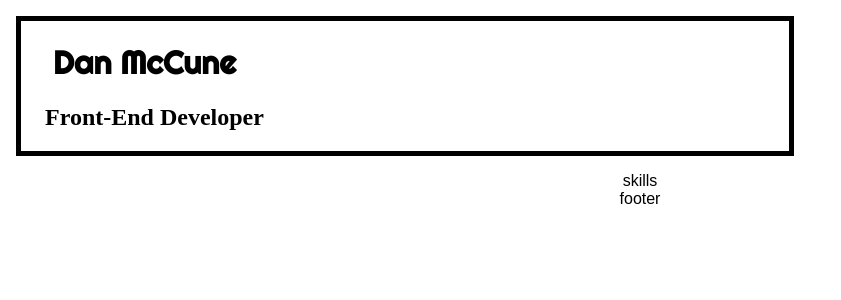
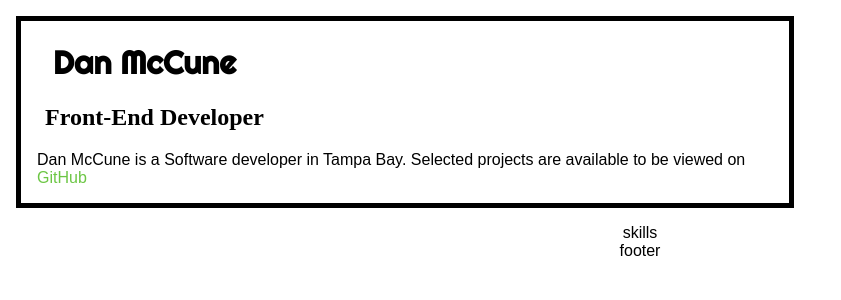
Before and after one commit to DannMcC/Brutalist-Portfolio, a React (Create React App) app: page / in a window 1280 px wide. Shown: the top 300 px of the page, without its empty margins (0-841 px from the left). Built offline with nearby package versions, Linux system fonts and the light colour scheme; a web font is replaced by a local one.

Commit message:
adding text

```diff
--- a/src/About.css
+++ b/src/About.css
@@ -2,7 +2,7 @@
 font-family: 'Righteous', cursive;
 font-family: 'Bungee Hairline', cursive; */
 
-.About {
+.about {
     margin: 1em;
     border-style: solid;
     border-width: 5px;
@@ -20,3 +20,20 @@ h2 {
     text-align: left;
     padding-left: 1em;
 }
+
+.about-discription{
+    text-align: left;
+    padding-left: 1em;
+    padding-right: 1em;
+    padding-bottom: 1em;
+}
+
+.about-discription a {
+    text-decoration: none;
+    color: #6cc644;
+
+}
+.about-discription a:hover{
+    color: #00ff00;
+    text-decoration: underline;
+}
--- a/src/About.js
+++ b/src/About.js
@@ -4,13 +4,16 @@ import './About.css';
 class About extends Component {
     render() {
       return (
-        <div className="About">
+        <div className="about">
           <h1>
             Dan McCune
           </h1>
           <h2>
             Front-End Developer
           </h2>
+          <div className="about-discription">
+          Dan McCune is a Software developer in Tampa Bay. Selected projects are available to be viewed on <a href="https://github.com/DannMcC">GitHub</a>
+          </div>
         </div>
       );
     }
```
Lines whose indentation alone changed are shown as unchanged.
